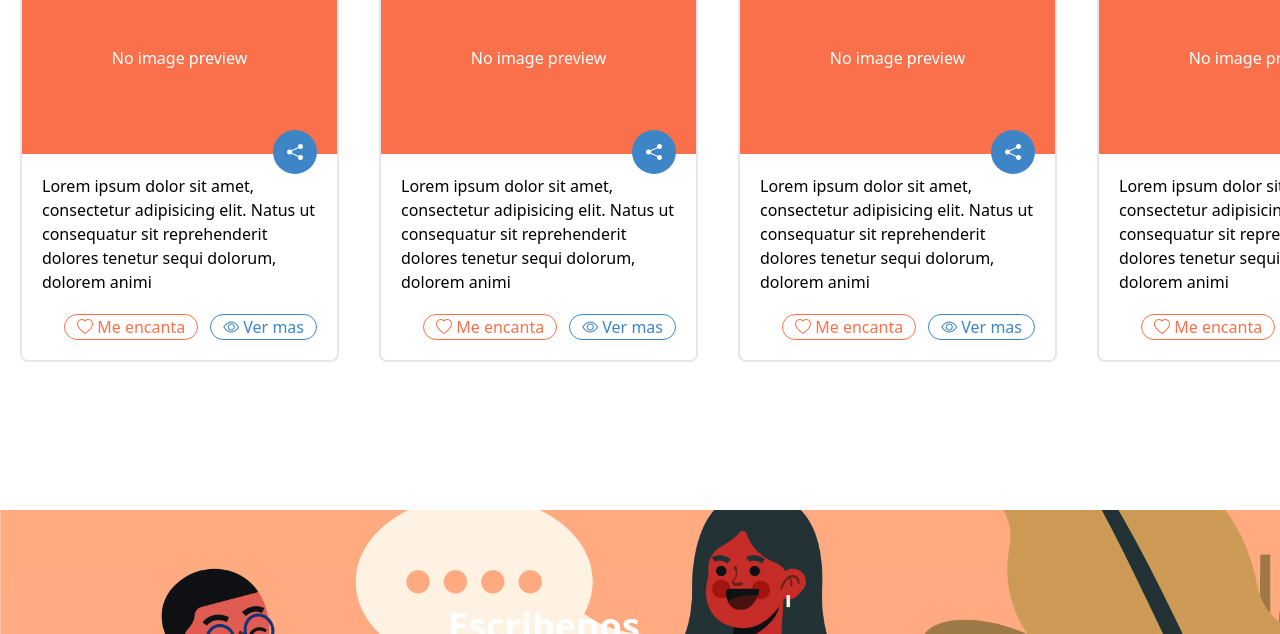
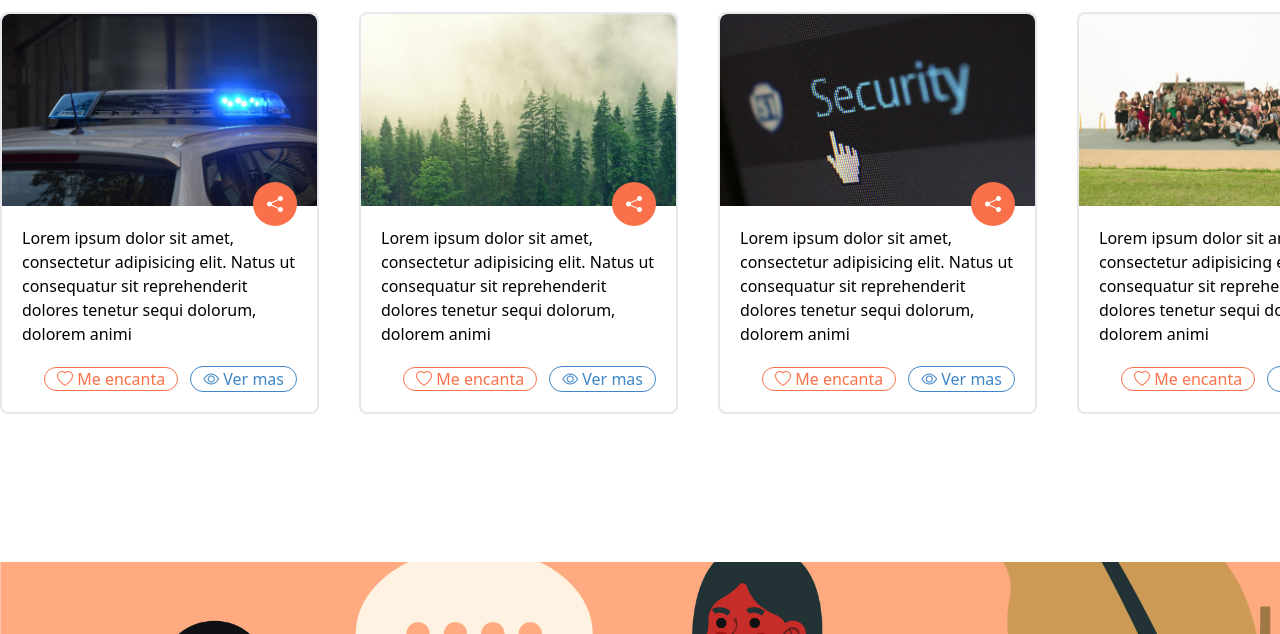
Before and after one commit to Yaancarlos/Trafalgar-electiva, a website: page src/html/index.html in a window 1280 px wide. Shown: the part 697-1331 px from the top of the page. Drawn offline with nearby package versions, Linux system fonts and the light colour scheme.

Commit message:
Some Features are added

```diff
--- a/src/css/style.css
+++ b/src/css/style.css
@@ -18,3 +18,8 @@
 .list-item-one:hover > .list-item-product {
     opacity: 1;
 }
+
+.Check-1:checked ~ span {
+    background-color: #fa704a;
+    color: #fff;
+}
--- a/src/html/index.html
+++ b/src/html/index.html
@@ -54,51 +54,64 @@
         </div>
         <div class="w-full h-32 bg-white"></div>
         <div class="max-w-7xl mx-auto">
-            <div class="flex carousel p-5 overflow-auto gap-10">
+            <h2 class="md:text-3xl text-2xl lg:text-4xl mb-3 font-bold">Noticias Relevantes</h2>
+            <div class="flex carousel py-5 overflow-auto gap-10">
                 <div class="max-w-xs border border-2 border-gray-200 hover:shadow-lg rounded-lg min-w-[319px] w-full">
-                    <div class="h-48 w-full rounded-t-lg flex justify-center relative items-center text-white  bg-salmon-page">No image preview
-                        <div class="w-11 h-11 transition-colors cursor-pointer rounded-full right-5 -bottom-5 absolute flex justify-center items-center hover:scale-105 transition-transform bg-blue-page"><i class="bi bi-share-fill"></i></div>
+                    <div class="h-48 w-full rounded-t-lg flex justify-center relative items-center text-white bg-center bg-cover bg-no-repeat" style="background-image: url(../img/RelevanNotices-1\ \(1\).jpg);">
+                        <abbr title="Compartir"><div class="w-11 h-11 transition-colors cursor-pointer rounded-full right-5 -bottom-5 absolute flex justify-center items-center hover:scale-105 transition-transform bg-salmon-page"><i class="bi bi-share-fill"></i></div></abbr>
                     </div>
                     <div class="p-5">
                         <p class="mb-5">Lorem ipsum dolor sit amet, consectetur adipisicing elit. Natus ut consequatur sit reprehenderit dolores tenetur sequi dolorum, dolorem animi</p>
                         <div class="flex justify-end gap-3 items-center content-center">
-                            <button class="border hover:bg-salmon-page hover:text-white transition-colors border-salmon-page rounded-full text-salmon-page px-3 border-1"><i class="bi bi-heart"></i> Me encanta</button>
+                            <label for="Check-1">
+                                <input type="checkbox" class="Check-1 hidden" name="" id="Check-1">
+                                <span class="border hover:bg-salmon-page hover:text-white transition-colors border-salmon-page rounded-full text-salmon-page px-3 border-1"><i class="bi bi-heart"></i> Me encanta</span>
+                            </label>
                            <a href="#" class="border border-blue-page transition-colors hover:text-white hover:bg-blue-page rounded-full text-blue-page px-3 border-1"><i class="bi bi-eye"></i> Ver mas</a>
                         </div>
                     </div>
                 </div>
                 <div class="max-w-xs border border-2 border-gray-200 hover:shadow-lg rounded-lg min-w-[319px] w-full">
-                    <div class="h-48 w-full rounded-t-lg flex justify-center relative items-center text-white  bg-salmon-page">No image preview
-                        <div class="w-11 h-11 transition-colors cursor-pointer rounded-full right-5 -bottom-5 absolute flex justify-center items-center hover:scale-105 transition-transform bg-blue-page"><i class="bi bi-share-fill"></i></div>
+                    <div class="h-48 w-full rounded-t-lg flex justify-center relative items-center text-white bg-center bg-cover bg-no-repeat" style="background-image: url(../img/RelevanNotices-1\ \(2\).jpg);">
+                        <abbr title="Compartir"><div class="w-11 h-11 transition-colors cursor-pointer rounded-full right-5 -bottom-5 absolute flex justify-center items-center hover:scale-105 transition-transform bg-salmon-page"><i class="bi bi-share-fill"></i></div></abbr>
                     </div>
                     <div class="p-5">
                         <p class="mb-5">Lorem ipsum dolor sit amet, consectetur adipisicing elit. Natus ut consequatur sit reprehenderit dolores tenetur sequi dolorum, dolorem animi</p>
                         <div class="flex justify-end gap-3 items-center content-center">
-                            <button class="border hover:bg-salmon-page hover:text-white transition-colors border-salmon-page rounded-full text-salmon-page px-3 border-1"><i class="bi bi-heart"></i> Me encanta</button>
+                            <label for="Check-2">
+                                <input type="checkbox" class="Check-1 hidden" name="" id="Check-2">
+                                <span class="border hover:bg-salmon-page hover:text-white transition-colors border-salmon-page rounded-full text-salmon-page px-3 border-1"><i class="bi bi-heart"></i> Me encanta</span>
+                            </label>
                             <a href="#" class="border border-blue-page transition-colors hover:text-white hover:bg-blue-page rounded-full text-blue-page px-3 border-1"><i class="bi bi-eye"></i> Ver mas</a>
                         </div>
                     </div>
                 </div>
                 <div class="max-w-xs border border-2 border-gray-200 hover:shadow-lg rounded-lg min-w-[319px] w-full">
-                    <div class="h-48 w-full rounded-t-lg flex justify-center relative items-center text-white  bg-salmon-page">No image preview
-                        <div class="w-11 h-11 transition-colors cursor-pointer rounded-full right-5 -bottom-5 absolute flex justify-center items-center hover:scale-105 transition-transform bg-blue-page"><i class="bi bi-share-fill"></i></div>
+                    <div class="h-48 w-full rounded-t-lg flex justify-center relative items-center text-white bg-center bg-cover bg-no-repeat" style="background-image: url(../img/RelevanNotices-1\ \(3\).jpg);">
+                        <abbr title="Compartir"><div class="w-11 h-11 transition-colors cursor-pointer rounded-full right-5 -bottom-5 absolute flex justify-center items-center hover:scale-105 transition-transform bg-salmon-page"><i class="bi bi-share-fill"></i></div></abbr>
                     </div>
                     <div class="p-5">
                         <p class="mb-5">Lorem ipsum dolor sit amet, consectetur adipisicing elit. Natus ut consequatur sit reprehenderit dolores tenetur sequi dolorum, dolorem animi</p>
                         <div class="flex justify-end gap-3 items-center content-center">
-                            <button class="border hover:bg-salmon-page hover:text-white transition-colors border-salmon-page rounded-full text-salmon-page px-3 border-1"><i class="bi bi-heart"></i> Me encanta</button>
+                            <label for="Check-3">
+                                <input type="checkbox" class="Check-1 hidden" name="" id="Check-3">
+                                <span class="border hover:bg-salmon-page hover:text-white transition-colors border-salmon-page rounded-full text-salmon-page px-3 border-1"><i class="bi bi-heart"></i> Me encanta</span>
+                            </label>
                             <a href="#" class="border border-blue-page transition-colors hover:text-white hover:bg-blue-page rounded-full text-blue-page px-3 border-1"><i class="bi bi-eye"></i> Ver mas</a>
                         </div>
                     </div>
                 </div>
                 <div class="max-w-xs border border-2 border-gray-200 hover:shadow-lg rounded-lg min-w-[319px] w-full">
-                    <div class="h-48 rounded-t-lg w-full flex justify-center relative items-center text-white  bg-salmon-page">No image preview
-                        <div class="w-11 h-11 transition-colors cursor-pointer rounded-full right-5 -bottom-5 absolute flex justify-center items-center hover:scale-105 transition-transform bg-blue-page"><i class="bi bi-share-fill"></i></div>
+                    <div class="h-48 w-full rounded-t-lg flex justify-center relative items-center text-white bg-center bg-cover bg-no-repeat" style="background-image: url(../img/RelevanNotices-1\ \(4\).jpg);">
+                        <abbr title="Compartir"><div class="w-11 h-11 transition-colors cursor-pointer rounded-full right-5 -bottom-5 absolute flex justify-center items-center hover:scale-105 transition-transform bg-salmon-page"><i class="bi bi-share-fill"></i></div></abbr>
                     </div>
                     <div class="p-5">
                         <p class="mb-5">Lorem ipsum dolor sit amet, consectetur adipisicing elit. Natus ut consequatur sit reprehenderit dolores tenetur sequi dolorum, dolorem animi</p>
                         <div class="flex justify-end gap-3 items-center content-center">
-                            <button class="border hover:bg-salmon-page hover:text-white transition-colors border-salmon-page rounded-full text-salmon-page px-3 border-1"><i class="bi bi-heart"></i> Me encanta</button>
+                            <label for="Check-4">
+                                <input type="checkbox" class="Check-1 hidden" name="" id="Check-4">
+                                <span class="border hover:bg-salmon-page hover:text-white transition-colors border-salmon-page rounded-full text-salmon-page px-3 border-1"><i class="bi bi-heart"></i> Me encanta</span>
+                            </label>
                             <a href="#" class="border border-blue-page transition-colors hover:text-white hover:bg-blue-page rounded-full text-blue-page px-3 border-1"><i class="bi bi-eye"></i> Ver mas</a>
                         </div>
                     </div>
```
Also changed, not shown: src/img/RelevanNotices-1 (1).jpg (added), src/img/RelevanNotices-1 (2).jpg (added), src/img/RelevanNotices-1 (3).jpg (added), src/img/RelevanNotices-1 (4).jpg (added). Lines whose indentation alone changed are shown as unchanged.
